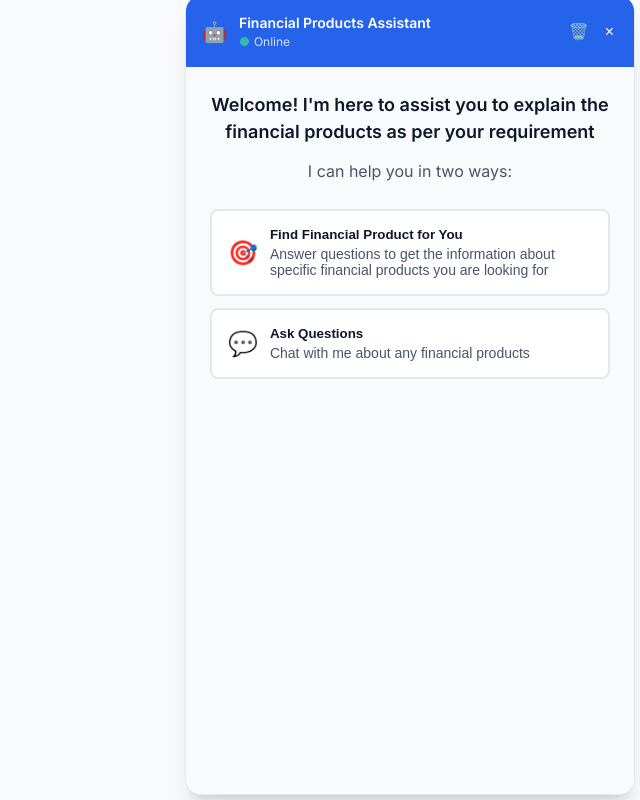
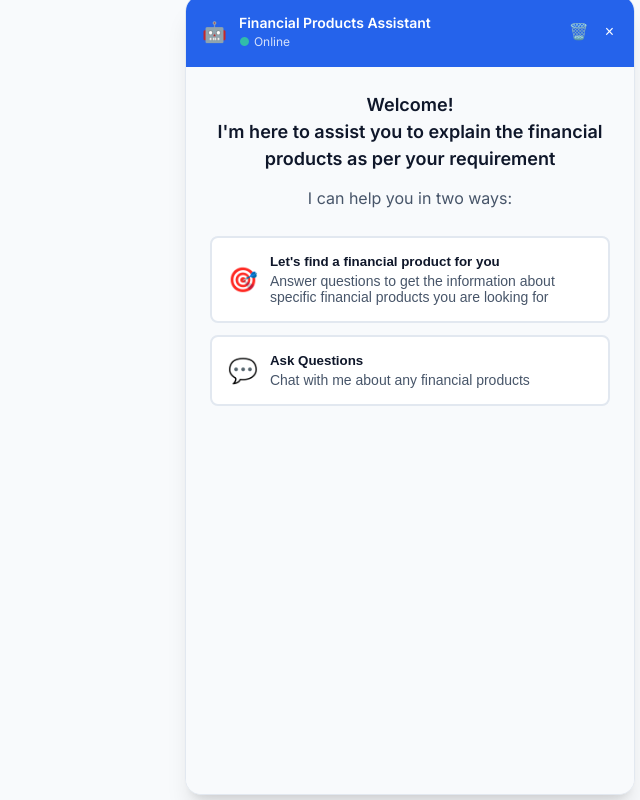
Before and after one commit to tanuj-pandey/bridge2bank-v2, an Angular app: page / in a window 1280 px wide. Shown: the whole page, without its empty margins (640-1280 px from the left). Built offline with nearby package versions, Linux system fonts and the light colour scheme.

Commit message:
update rest input

```diff
--- a/src/components/webchat/webchat.component.ts
+++ b/src/components/webchat/webchat.component.ts
@@ -50,13 +50,13 @@ import { FormData, FormField } from '../../types/form-wizard.interface';
           <!-- Welcome Message -->
           <div class="welcome-section" *ngIf="!hasStartedConversation">
             <div class="welcome-message">
-              <h3>Welcome! I'm here to assist you to explain the financial products as per your requirement</h3>
+              <h3>Welcome!<br />I'm here to assist you to explain the financial products as per your requirement</h3>
               <p>I can help you in two ways:</p>
               <div class="welcome-options">
                 <button class="option-btn" (click)="startSchemeFinder()" type="button">
                   <span class="option-icon">🎯</span>
                   <div class="option-content">
-                    <span class="option-title">Find Financial Product for You</span>
+                    <span class="option-title">Let's find a financial product for you</span>
                     <span class="option-desc">Answer questions to get the information about specific financial products you are looking for</span>
                   </div>
                 </button>
--- a/src/data/form-wizard-config.ts
+++ b/src/data/form-wizard-config.ts
@@ -11,7 +11,7 @@ export const SCHEME_FINDER_STEPS: FormStep[] = [
         label: 'Country',
         required: true,
         options: [
-          { value: 'Global', label: 'Global' },
+          { value: 'All', label: 'Global' },
           { value: 'India', label: 'India' },
           { value: 'France', label: 'France' },
           { value: 'Germany', label: 'Germany' },
--- a/src/services/form-wizard.service.ts
+++ b/src/services/form-wizard.service.ts
@@ -203,7 +203,7 @@ export class FormWizardService {
       if (text === '') {
         text = 'Recommend Financial Product for ';
         for (let key in this.formData()) {
-          text += key + ' ' + this.formData()[key] + ' and ';
+          text += key + ' - ' + this.formData()[key] + ', ';
         }
       }
 
```
Also changed, not shown: 6 other files (tests, documents, lock files or other folders).
